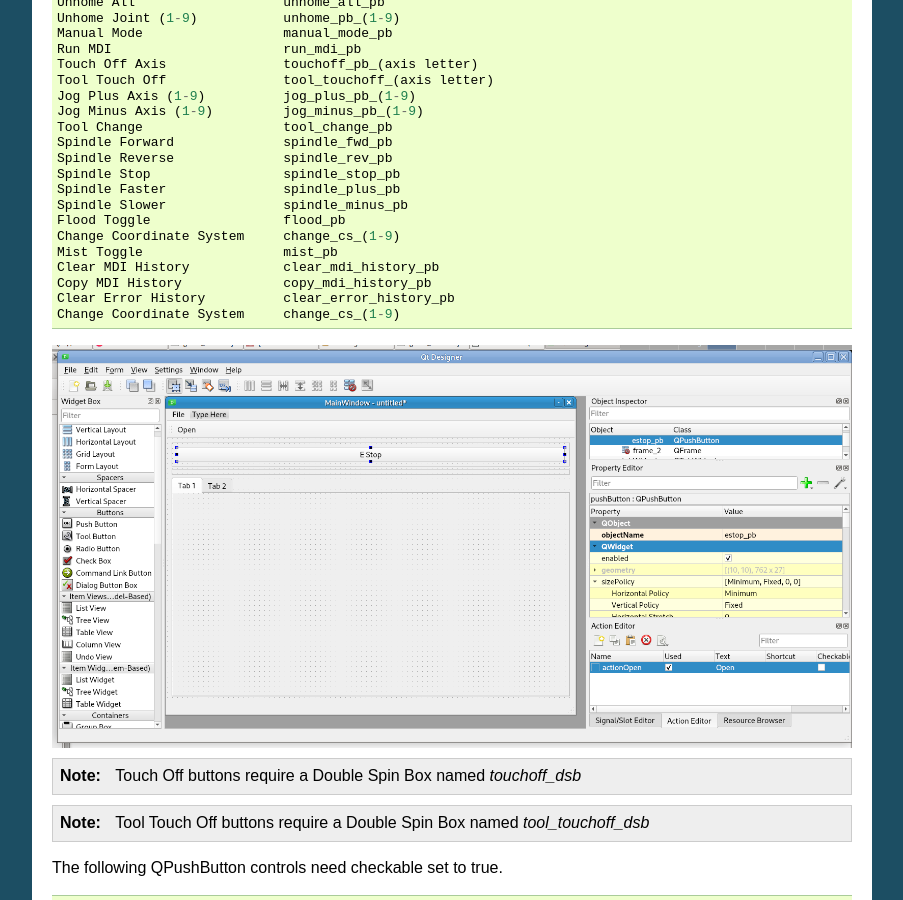
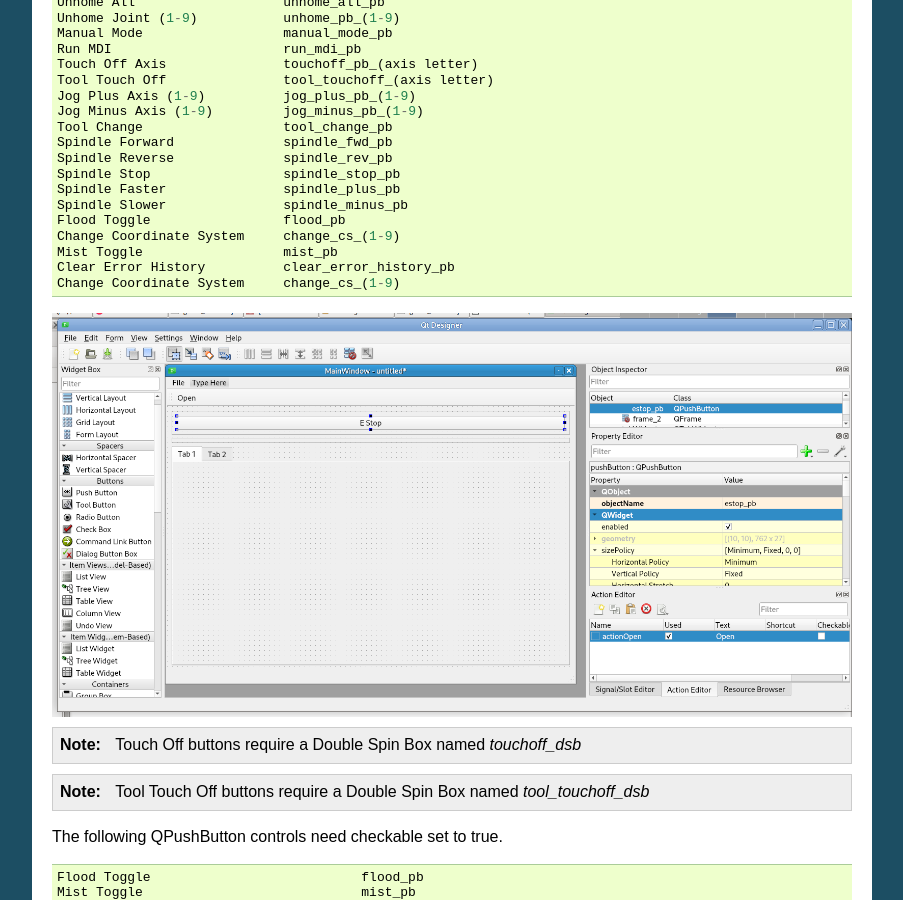
Before and after one commit to jethornton/flexgui, a Sphinx documentation site: the page built from docs/source/controls.rst, in a window 1280 px wide and 900 px high, scrolled down 467 px. Shown: the whole window, without its empty margins (198-1101 px from the left). Built offline with Sphinx 7.4.7, drawn with Linux system fonts in a browser that asks for light colours.

Commit message:
update docs
Signed-off-by: John Thornton <dev@gnipsel.com>

```diff
--- a/docs/source/controls.rst
+++ b/docs/source/controls.rst
@@ -42,8 +42,6 @@
 	Flood Toggle                 flood_pb
 	Change Coordinate System     change_cs_(1-9)
 	Mist Toggle                  mist_pb
-	Clear MDI History            clear_mdi_history_pb
-	Copy MDI History             copy_mdi_history_pb
 	Clear Error History          clear_error_history_pb
 	Change Coordinate System     change_cs_(1-9)
 
```
